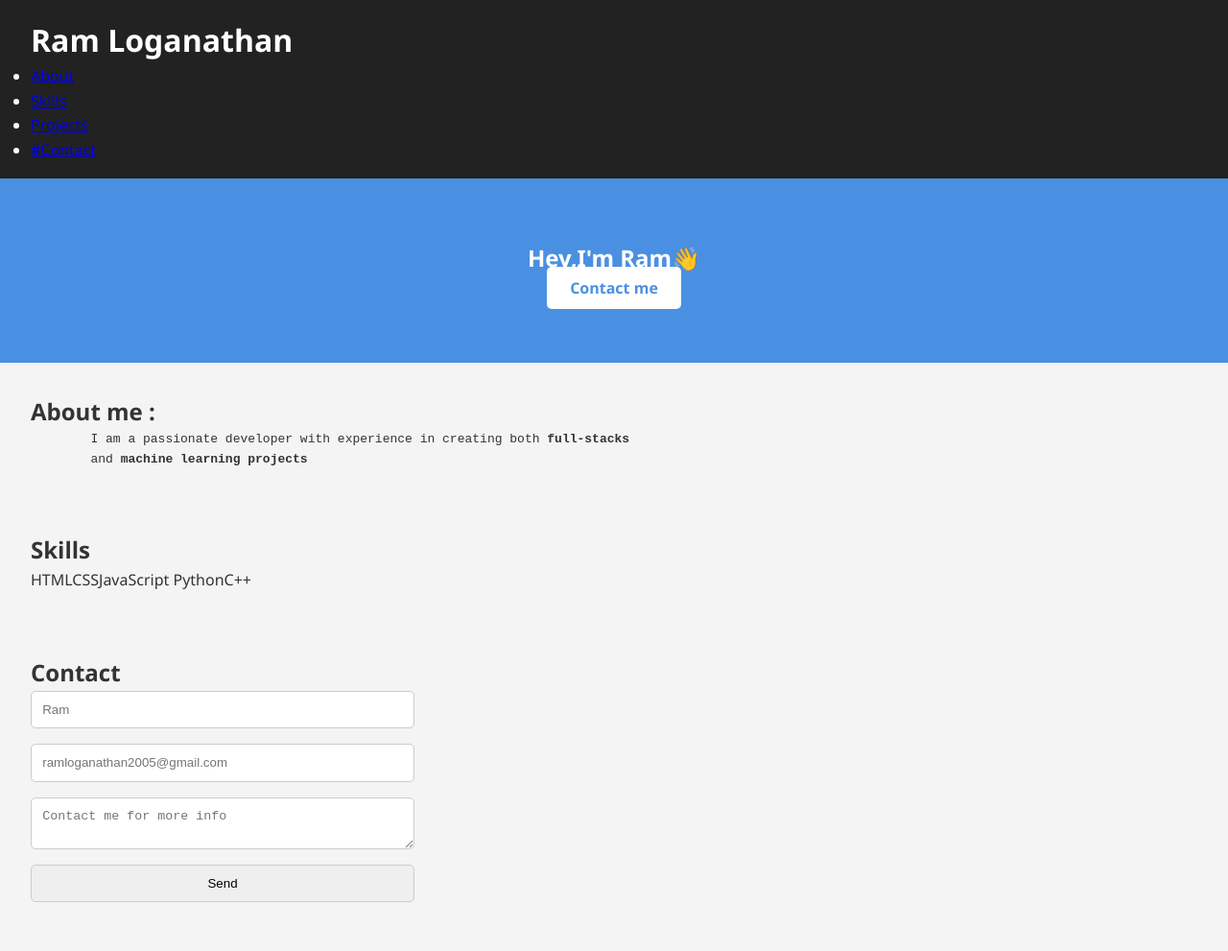
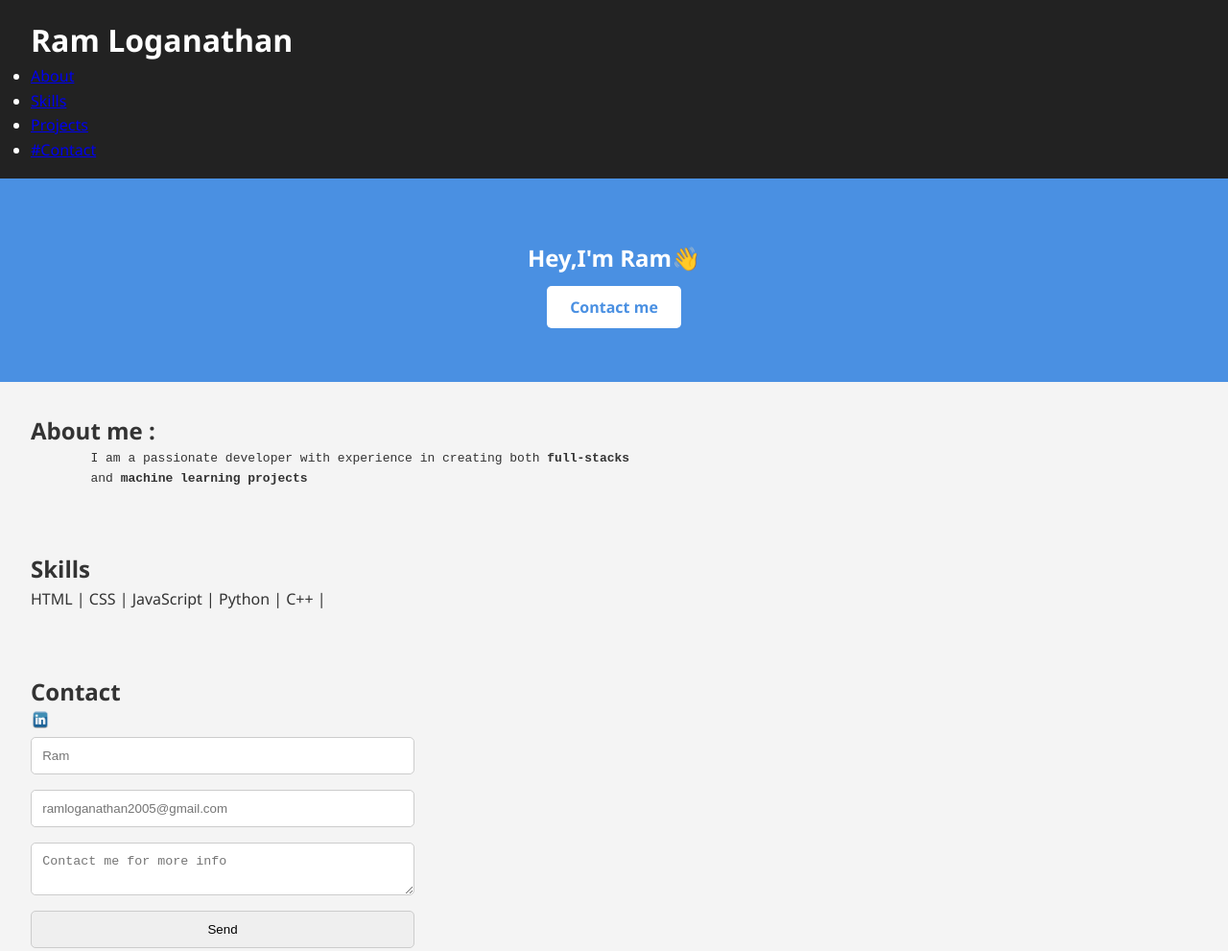
Before and after one commit to RA-2005/portfolio, a plain HTML site: page index.html in a window 1280 px wide. Shown: the top 991 px of the page at 96% size. Drawn offline with Linux system fonts and the light colour scheme.

Commit message:
Added js file

```diff
--- a/index.html
+++ b/index.html
@@ -37,7 +37,7 @@
   </header>
 
   <section class = "hero">
-    <h2>Hey,I'm Ram👋</h2>
+    <h2 style="margin-bottom: 20px;">Hey,I'm Ram👋</h2>
     <a href = "#contact" class = "btn">Contact me </a>
   </section>
 
@@ -56,14 +56,15 @@
     <h2>Skills</h2>
 
     <div class = "skills-list">
-        <span>HTML</span><span>CSS</span><span>JavaScript</span>
-        <span>Python</span><span>C++</span>
+        <span>HTML | </span><span>CSS | </span><span>JavaScript | </span>
+        <span>Python | </span><span>C++ | </span>
     </div>
   </section>
 
 
   <section id = "contact">
     <h2>Contact</h2>
+    <img src ="linkedIn_PNG29.png" alt ="linkedin" style="height:20px;width:20px">
     <form id = "contact-form">
         <input type="text" placeholder="Ram" required/>
         <input type="email" placeholder="ramloganathan2005@gmail.com" required/>
--- /dev/null
+++ b/script.js
@@ -0,0 +1,5 @@
+document.getElementById("contact-form").addEventListener("submit", function (e) {
+  e.preventDefault();
+  document.getElementById("form-message").innerText = "Thank you! I’ll get back to you soon.";
+  this.reset();
+});
```
Also changed, not shown: linkedIn_PNG29.png (added).
